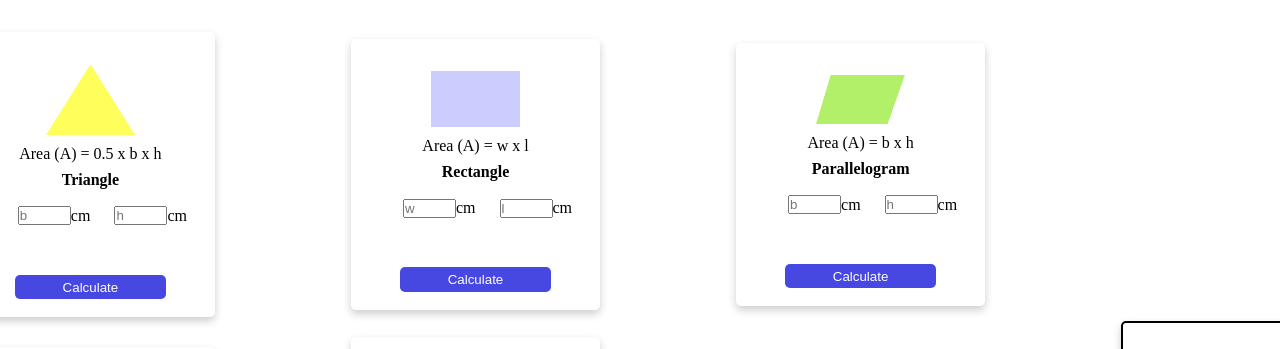
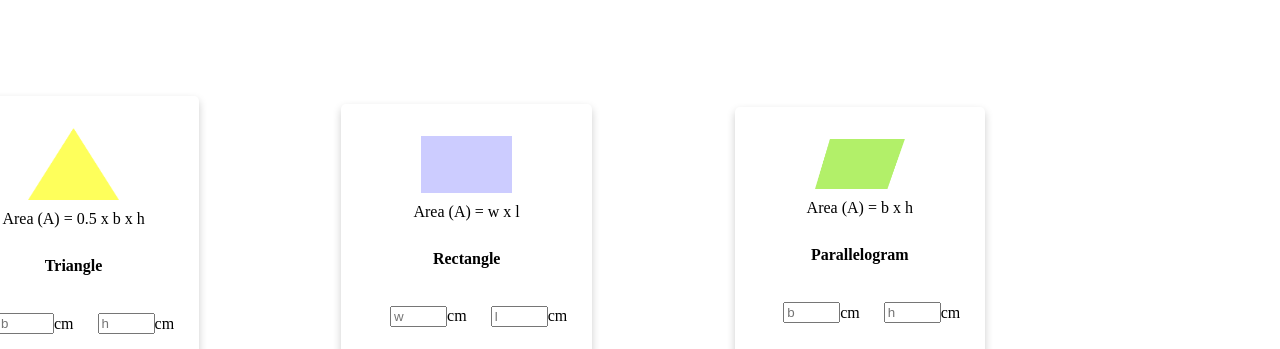
Before and after one commit to Engarif3/area-calculation, a plain HTML site: page index.html in a window 1280 px wide. Shown: the top 349 px of the page. Drawn offline with Linux system fonts and the light colour scheme.

Commit message:
margin and padding added to body

```diff
--- a/style.css
+++ b/style.css
@@ -1,6 +1,6 @@
-*{
-    margin: 0;
-    padding: 0;
+body{
+    margin:2rem 12rem 0px 12rem;
+    padding: 2rem 12rem 0px 12rem;
 }
 
 .cards{
```
